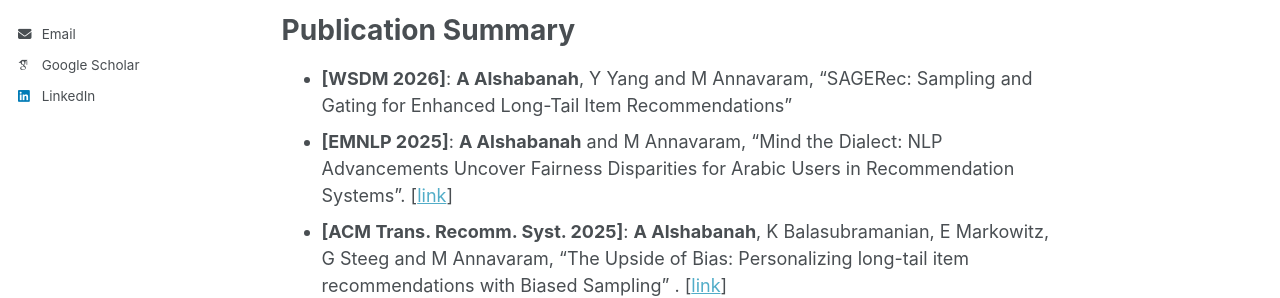
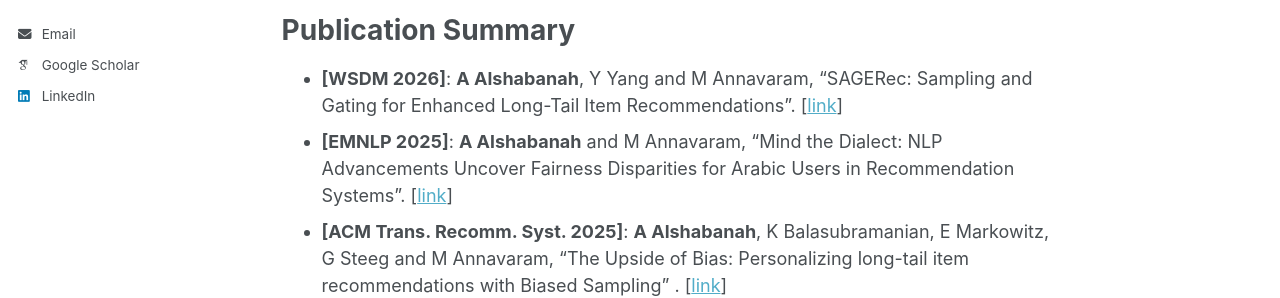
Before and after one commit to alshabae/alshabae.github.io, a Jekyll site: the page built from _pages/about.md, in a window 1280 px wide and 900 px high. Shown: the part 313-611 px from the top of the window. Built offline with Jekyll 4.4.1, drawn with Linux system fonts in a browser that asks for light colours; some web fonts are replaced; a script that is not in the unit is left out.

Commit message:
Update about.md

```diff
--- a/_pages/about.md
+++ b/_pages/about.md
@@ -11,7 +11,7 @@ I am a Ph.D. candidate at the University of Southern California (USC) working wi
 
 # Publication Summary
 
-- **\[WSDM 2026\]**: **A Alshabanah**, Y Yang and M Annavaram, “SAGERec: Sampling and Gating for Enhanced Long-Tail Item Recommendations”
+- **\[WSDM 2026\]**: **A Alshabanah**, Y Yang and M Annavaram, “SAGERec: Sampling and Gating for Enhanced Long-Tail Item Recommendations”. \[[link](https://dl.acm.org/doi/10.1145/3773966.3778004)\]
 - **\[EMNLP 2025\]**: **A Alshabanah** and M Annavaram, “Mind the Dialect: NLP Advancements Uncover Fairness Disparities for Arabic Users in Recommendation Systems”. \[[link](https://aclanthology.org/2025.findings-emnlp.860/)\]
 - **\[ACM Trans. Recomm. Syst. 2025\]**: **A Alshabanah**, K Balasubramanian, E Markowitz, G Steeg and M Annavaram, “The Upside of Bias: Personalizing long-tail item recommendations with Biased Sampling” . \[[link](https://dl.acm.org/doi/abs/10.1145/3771279)\]
 - **\[RecSys 2025\]**: **A Alshabanah**\*, C Jiang\*, and M Annavaram, “LEAF: Lightweight, Efficient, Adaptive and Flexible Embedding for Large-Scale Recommendation Models”. \[[link](https://dl.acm.org/doi/full/10.1145/3705328.3748078)\]
```
